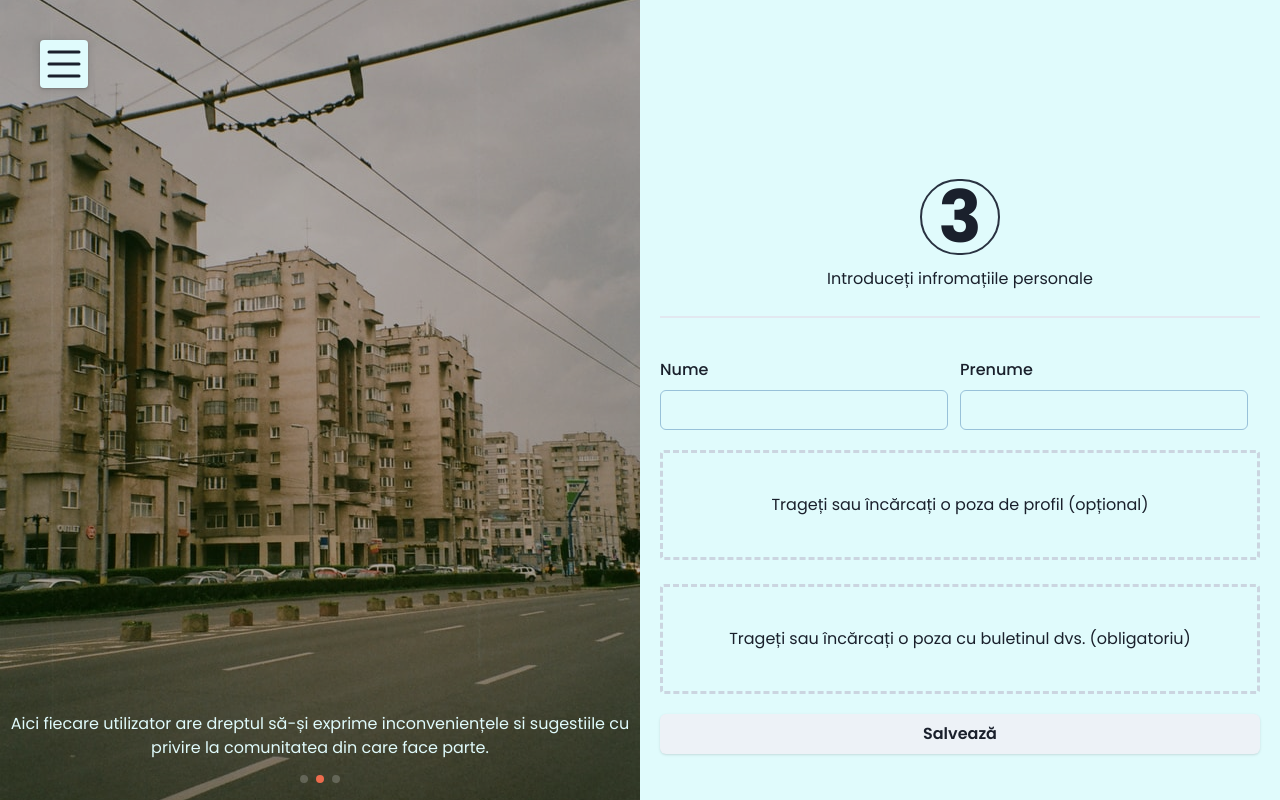
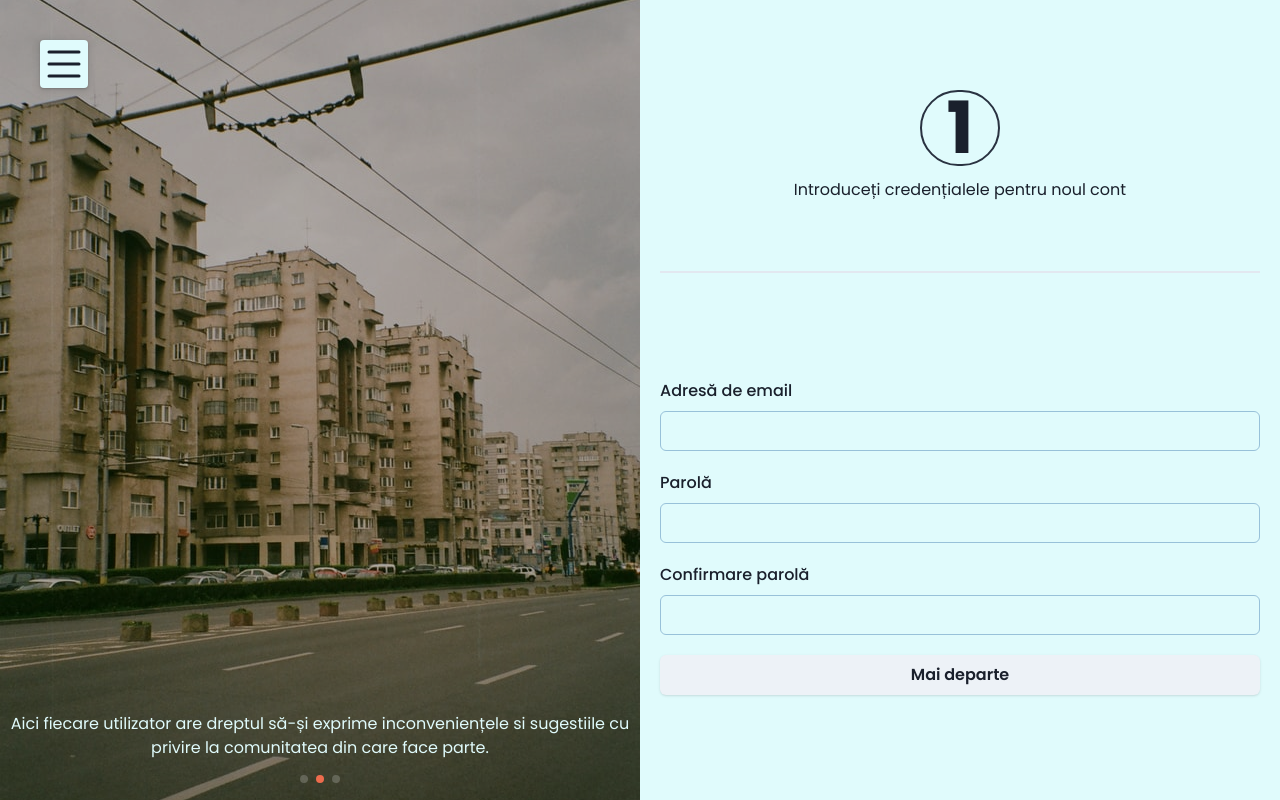
Before and after one commit to Frostyezz/ideeal, a Next.js app: page /signup in a window 1280 px wide. Built offline with nearby package versions, Linux system fonts and the light colour scheme.

Commit message:
visual fix

```diff
--- a/components/SignUpS3.jsx
+++ b/components/SignUpS3.jsx
@@ -20,7 +20,7 @@ const SignUpS3 = ({ error, id }) => {
         </h1>
         <h2>Introduceți infromațiile personale</h2>
       </div>
-      <div className="h-2/3 h-max flex items-center mt-5">
+      <div className="h-100 flex items-center mt-5">
         <FormControl className="2xl:px-48 ">
           <form onSubmit={(e) => {}}>
             {error && (
@@ -34,9 +34,7 @@ const SignUpS3 = ({ error, id }) => {
             )}
             <div className="flex flex-col lg:flex-row mb-5">
               <div className="lg:w-1/2 mr-3">
-                <FormLabel className="mt-5" htmlFor="last">
-                  Nume
-                </FormLabel>
+                <FormLabel htmlFor="last">Nume</FormLabel>
                 <Input
                   className="border-blue"
                   isRequired
--- a/pages/signup/index.jsx
+++ b/pages/signup/index.jsx
@@ -101,7 +101,7 @@ const SignUp = () => {
           </SwiperSlide>
         </Swiper>
       </div>
-      {step === 3 && (
+      {step === 1 && (
         <SignUpS1 error={error} sendCredentials={sendCredentials} />
       )}
       {step === 2 && (
@@ -112,7 +112,7 @@ const SignUp = () => {
           setError={setError}
         />
       )}
-      {step === 1 && <SignUpS3 error={error} id={id} />}
+      {step === 3 && <SignUpS3 error={error} id={id} />}
     </div>
   );
 };
```
